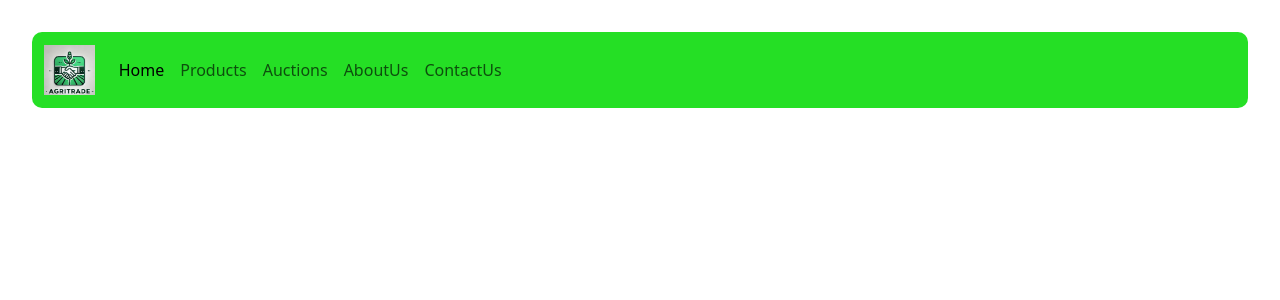
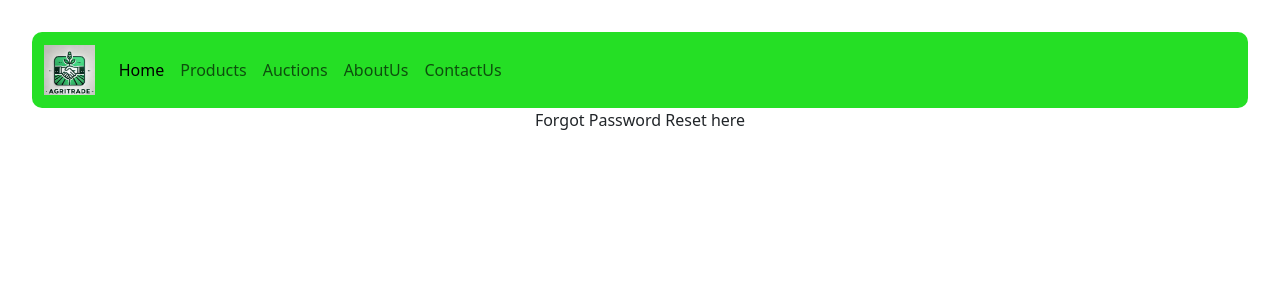
Before and after one commit to tharunnaidug/agritrade, a React (Vite) app: page /seller/forgotpassword in a window 1280 px wide. Shown: the top 300 px of the page. Built offline with nearby package versions, Linux system fonts and the light colour scheme.

Commit message:
Forgotpassword

```diff
--- a/src/App.jsx
+++ b/src/App.jsx
@@ -40,6 +40,8 @@ import Supdateorder from './componets/seller/Supdateorder.jsx'
 import Sallproducts from './componets/seller/Sallproducts.jsx'
 import Saddproduct from './componets/seller/Saddproduct.jsx'
 import Supdateproduct from './componets/seller/Supdateproduct.jsx'
+import Forgotpassword from './componets/user/Forgotpassword.jsx';
+import Sforgotpassword from './componets/seller/Sforgotpassword.jsx';
 
 function App() {
 
@@ -80,6 +82,7 @@ function App() {
       <Route path='/user/checkout' element={<Checkout />} />
       <Route path='/user/order' element={<Order />} />
       <Route path='/user/payment' element={<Payment />} />
+      <Route path='/user/forgotpassword' element={<Forgotpassword />} />
 
 
       <Route path='/seller' element={<Shome />} />
@@ -91,6 +94,7 @@ function App() {
       <Route path='/seller/order' element={<Sorder/>} />
       <Route path='/seller/updateorder' element={<Supdateorder/>} />
       <Route path='/seller/updateproduct' element={<Supdateproduct/>} />
+      <Route path='/seller/forgotpassword' element={<Sforgotpassword/>} />
 
       </Routes>
     </Router>
--- a/src/componets/Login.jsx
+++ b/src/componets/Login.jsx
@@ -93,7 +93,7 @@ const Login = () => {
                 </div>
 
                 <div className="m-2">
-                    <Link to="/forgetpassword" className="text-decoration-none text-dark">
+                    <Link to="/user/forgotpassword" className="text-decoration-none text-dark">
                         Forgot Password?
                     </Link>
                 </div>
--- /dev/null
+++ b/src/componets/seller/Sforgotpassword.jsx
@@ -0,0 +1,11 @@
+import React from 'react'
+
+const Sforgotpassword = () => {
+  return (
+    <>
+    Forgot Password Reset here
+    </>
+  )
+}
+
+export default Sforgotpassword
--- a/src/componets/seller/Slogin.jsx
+++ b/src/componets/seller/Slogin.jsx
@@ -91,7 +91,7 @@ const Slogin = () => {
                         </span>
                         {errors.password && <div className="invalid-feedback">{errors.password}</div>}
                         <div className="mt-2">
-                            <Link to="/seller/forget-password" className="text-decoration-none text-dark">
+                            <Link to="/seller/forgotpassword" className="text-decoration-none text-dark">
                                 Forgot Password?
                             </Link>
                         </div>
--- /dev/null
+++ b/src/componets/user/Forgotpassword.jsx
@@ -0,0 +1,11 @@
+import React from 'react'
+
+const Forgotpassword = () => {
+  return (
+    <>
+    Forgot Password Reset here
+    </>
+  )
+}
+
+export default Forgotpassword
```
